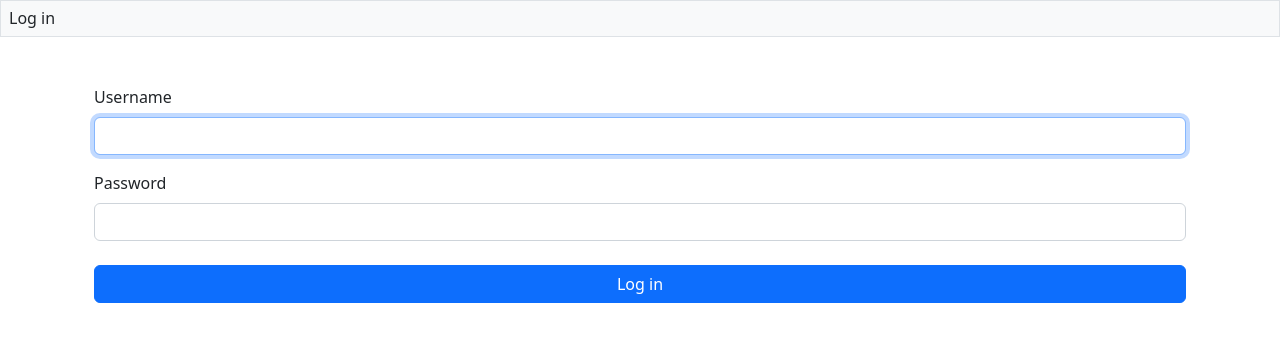
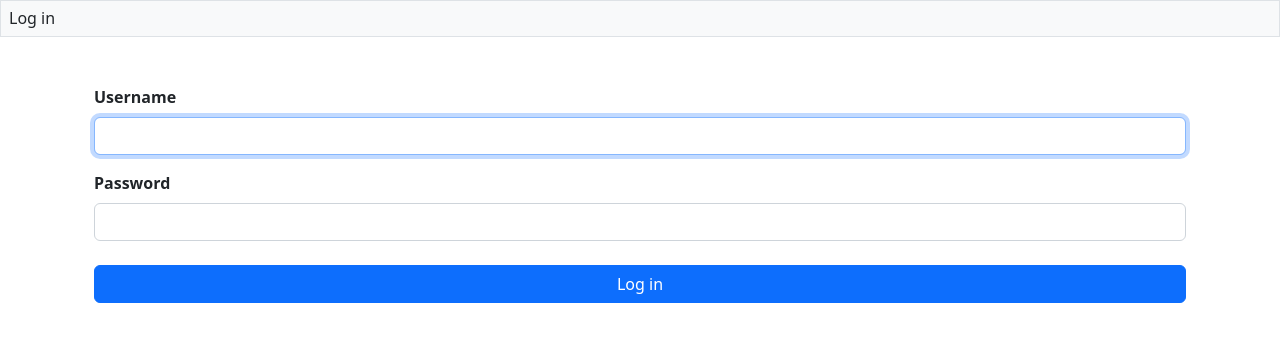
Before and after one commit to iriswm/iris, a Django app: page /login/ in a window 1280 px wide. Shown: the part 56-398 px from the top of the page. Run offline with Django 4.2, Linux system fonts and the light colour scheme; parts of the project's set-up code (start-up, migrations or seed data) failed here and were passed over.

Commit message:
Make all text bold for required fields (present only on select fields)

```diff
--- a/iris/app/templates/iris/forms/include/input_number.html
+++ b/iris/app/templates/iris/forms/include/input_number.html
@@ -1,4 +1,4 @@
-<label for="id_{{ field.name }}" class="form-label">{{ label }}</label>
+<label for="id_{{ field.name }}" class="form-label{% if required %} fw-bold{% endif %}">{{ label }}</label>
 <input
 	type="number"
 	id="id_{{ field.name }}"
--- a/iris/app/templates/iris/forms/include/input_text.html
+++ b/iris/app/templates/iris/forms/include/input_text.html
@@ -1,4 +1,4 @@
-<label for="id_{{ field.name }}" class="form-label">{{ label }}</label>
+<label for="id_{{ field.name }}" class="form-label{% if required %} fw-bold{% endif %}">{{ label }}</label>
 <input
 	type="{% if type is None %}text{% else %}{{ type }}{% endif %}"
 	id="id_{{ field.name }}"
--- a/iris/app/templates/iris/forms/include/textarea.html
+++ b/iris/app/templates/iris/forms/include/textarea.html
@@ -1,4 +1,4 @@
-<label for="id_{{ field.name }}" class="form-label">{{ label }}</label>
+<label for="id_{{ field.name }}" class="form-label{% if required %} fw-bold{% endif %}">{{ label }}</label>
 <textarea
 	id="id_{{ field.name }}"
 	name="{{ field.name }}"
```
